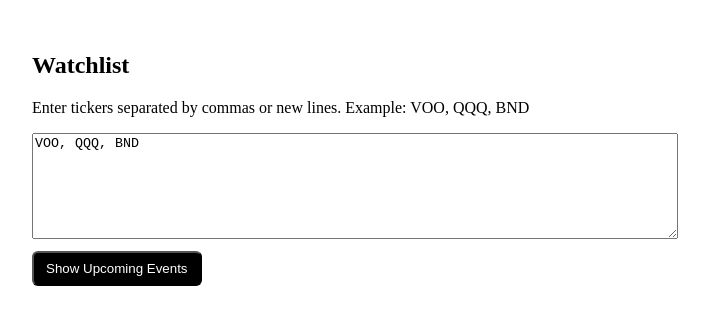
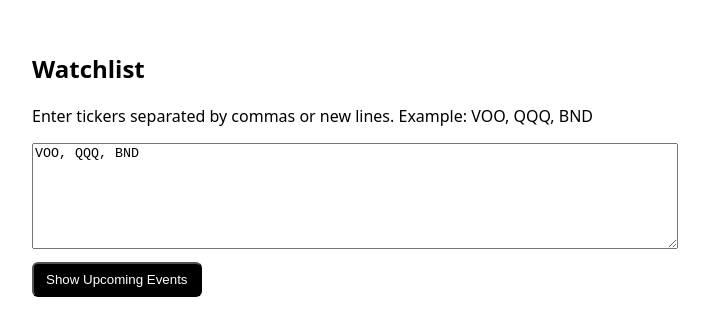
Before and after one commit to tejasdessai01/distribution-desk, a Next.js app: page /dashboard in a window 1280 px wide. Shown: the top 336 px of the page, without its empty margins (0-709 px from the left). Built offline with nearby package versions, Linux system fonts and the light colour scheme.

Commit message:
Create layout.js

```diff
--- /dev/null
+++ b/app/layout.js
@@ -0,0 +1,11 @@
+export const metadata = { title: 'Distribution Desk' }
+
+export default function RootLayout({ children }) {
+  return (
+    <html lang="en">
+      <body style={{ fontFamily: 'system-ui, -apple-system, Segoe UI, Roboto, Arial' }}>
+        {children}
+      </body>
+    </html>
+  )
+}
```
